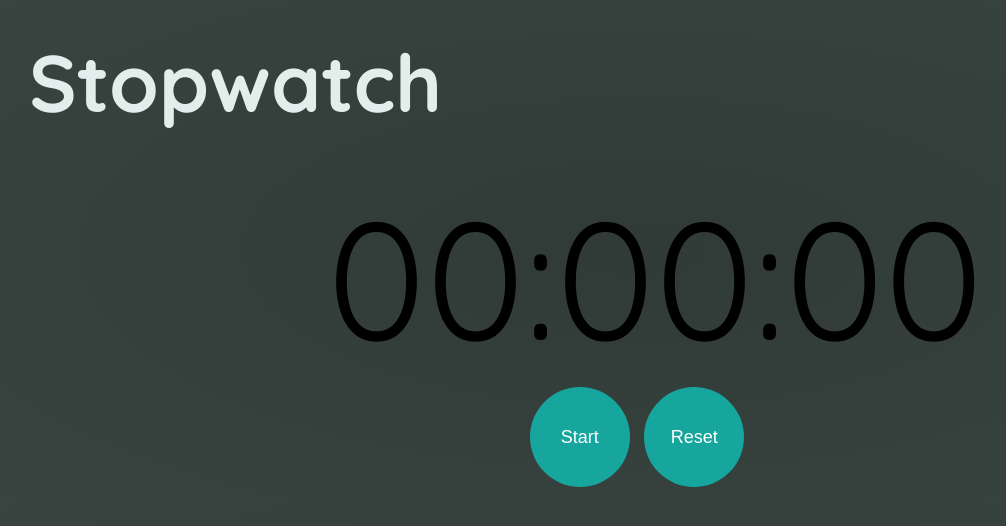
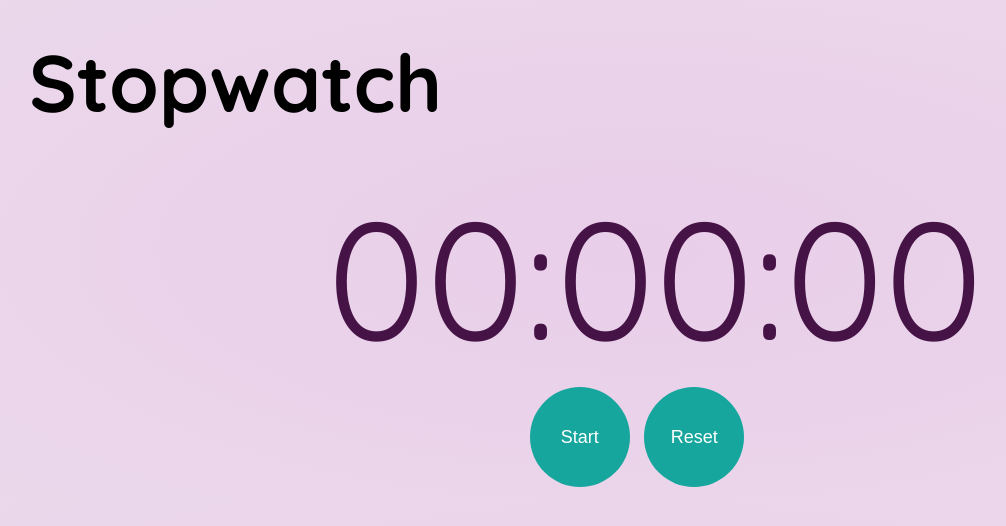
Before and after one commit to asmaaadel0/Timer-and-Stopwatch, a React (Create React App) app: page / in a window 1280 px wide. Shown: the top 526 px of the page, without its empty margins (3-1009 px from the left). Built offline with nearby package versions, Linux system fonts and the light colour scheme.

Commit message:
upadte colors

```diff
--- a/src/component/Stopwatch.css
+++ b/src/component/Stopwatch.css
@@ -1,6 +1,6 @@
 .time {
   font-size: 13vw;
-  color: #000;
+  color: #461346;
   margin: auto;
 }
 
@@ -8,6 +8,7 @@
   font-size: 5rem;
   animation-delay: 0.9s;
   margin: 2rem;
+  color: #000000;
 }
 
 .center {
--- a/src/index.css
+++ b/src/index.css
@@ -9,6 +9,6 @@ body {
   -webkit-font-smoothing: antialiased;
   -moz-osx-font-smoothing: grayscale;
   /* background-color: #242a28; */
-  background: radial-gradient(#303b37, #39433f);
-  color: #e1eeeb;
+  background: radial-gradient(#e9cee9, #ebd8eb);
+  color: #000;
 }
```
